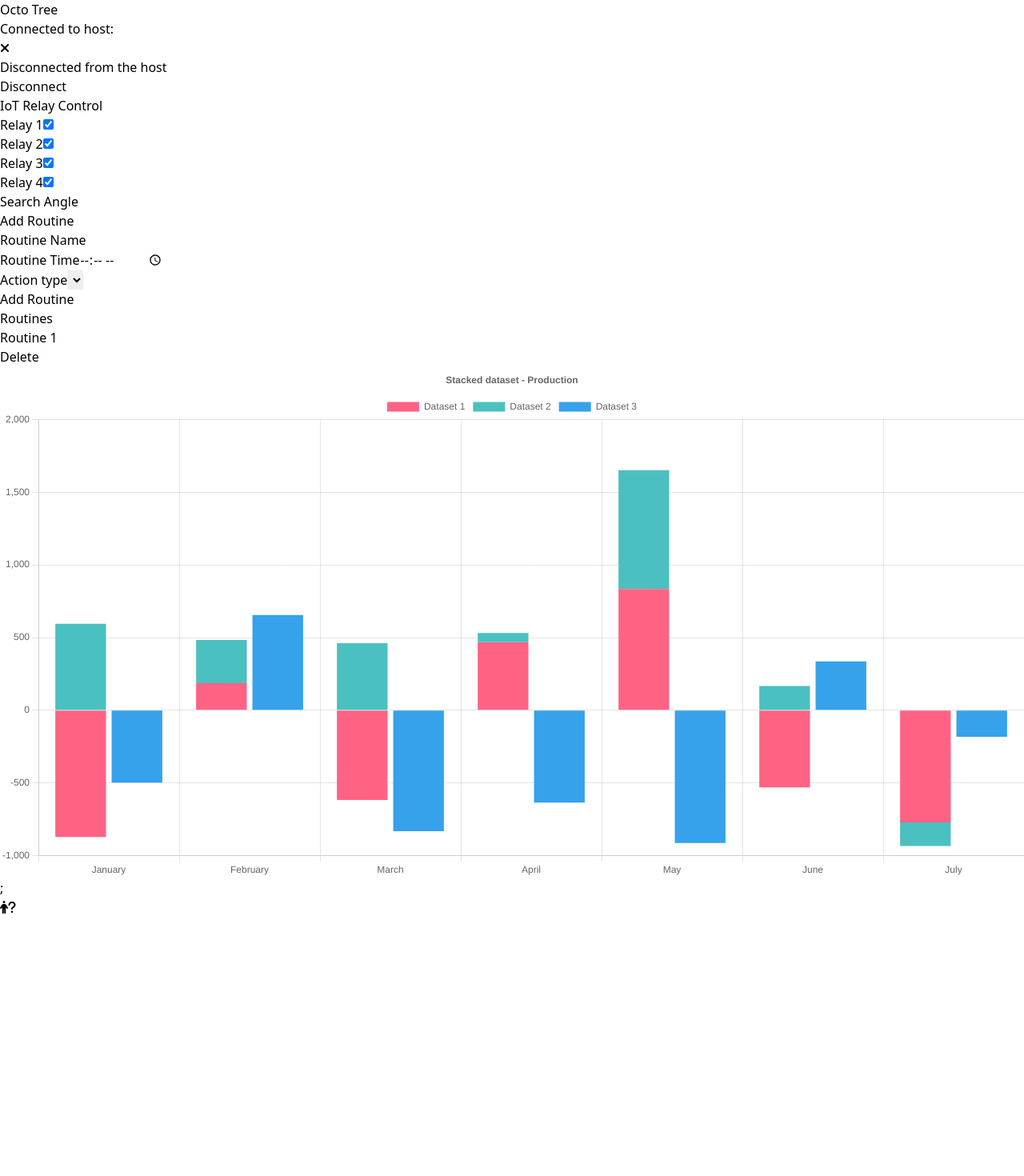
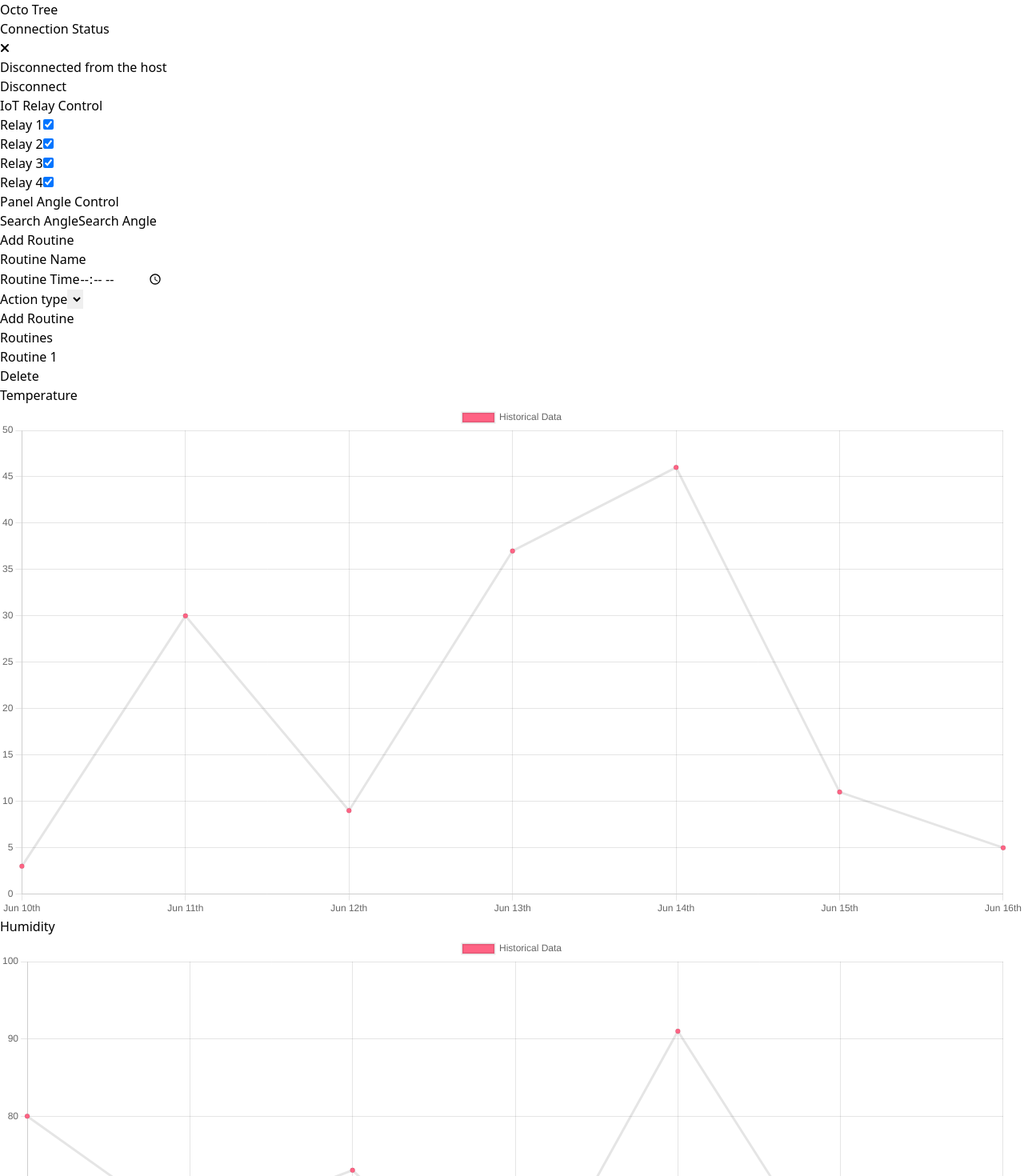
Before and after one commit to Asterki/octo-tree, a React (Vite) app in the folder client/: page / in a window 1280 px wide. Shown: the top 1470 px of the page at 80% size. Before the commit the page ends 1146 px from the top, so only its background shows below. Built offline with nearby package versions, Linux system fonts and the light colour scheme; no server answers.

Commit message:
Feat: Updated the chart type

```diff
--- a/client/src/pages/App.tsx
+++ b/client/src/pages/App.tsx
@@ -5,33 +5,34 @@ import {
   Chart as ChartJS,
   CategoryScale,
   LinearScale,
-    BarElement,
+  PointElement,
+  LineElement,
   Title,
   Tooltip,
   Legend,
-} from "chart.js";
-import { Bar } from "react-chartjs-2";
+} from 'chart.js';
+import { Line } from 'react-chartjs-2';
 import faker from "faker";
 
 import { FontAwesomeIcon } from "@fortawesome/react-fontawesome";
-import { faCheck, faPerson, faQuestion, faTimes } from "@fortawesome/free-solid-svg-icons";
+import {
+    faCheck,
+    faPerson,
+    faQuestion,
+    faTimes,
+} from "@fortawesome/free-solid-svg-icons";
 
 ChartJS.register(
     CategoryScale,
     LinearScale,
-    BarElement,
+    PointElement,
+    LineElement,
     Title,
     Tooltip,
     Legend
   );
 
 export const options = {
-    plugins: {
-        title: {
-            display: true,
-            text: "Stacked dataset - Production",
-        },
-    },
     responsive: true,
     interaction: {
         mode: "index" as const,
@@ -47,37 +48,36 @@ export const options = {
     },
 };
 
-const labels = ["January", "February", "March", "April", "May", "June", "July"];
+const labels = ["Jun 10th", "Jun 11th", "Jun 12th", "Jun 13th", "Jun 14th", "Jun 15th", "Jun 16th"];
 
-export const data = {
+export const temperature_data = {
     labels,
     datasets: [
         {
-            label: "Dataset 1",
+            label: "Historical Data",
             data: labels.map(() =>
-                faker.datatype.number({ min: -1000, max: 1000 })
+                faker.datatype.number({ min: 0, max: 50 })
             ),
             backgroundColor: "rgb(255, 99, 132)",
             stack: "Stack 0",
         },
+    ],
+};
+
+export const humidity_data = {
+    labels,
+    datasets: [
         {
-            label: "Dataset 2",
+            label: "Historical Data",
             data: labels.map(() =>
-                faker.datatype.number({ min: -1000, max: 1000 })
+                faker.datatype.number({ min: 0, max: 100 })
             ),
-            backgroundColor: "rgb(75, 192, 192)",
+            backgroundColor: "rgb(255, 99, 132)",
             stack: "Stack 0",
-        },
-        {
-            label: "Dataset 3",
-            data: labels.map(() =>
-                faker.datatype.number({ min: -1000, max: 1000 })
-            ),
-            backgroundColor: "rgb(53, 162, 235)",
-            stack: "Stack 1",
         },
     ],
 };
+
 
 function App() {
     const [socket, setSocket] = React.useState<Socket | null>(null);
@@ -118,8 +118,8 @@ function App() {
             </div>
 
             <main className="grid grid-cols-12 grid-rows-12 gap-4 p-4">
-                <section className="flex flex-col items-center justify-center gap-2 col-span-2 row-span-1 rounded-md shadow-lg bg-white p-4">
-                    <p className="text-2xl">Connected to host:</p>
+                <section className="flex flex-col items-center justify-start gap-2 col-span-2 row-span-1 rounded-md shadow-lg bg-white p-4">
+                    <h1 className="text-slate-700 text-2xl text-center font-bold">Connection Status</h1>
                     <div
                         className={`${
                             socket == null ? "bg-red-500" : "bg-green-500"
@@ -141,7 +141,7 @@ function App() {
                     </button>
                 </section>
 
-                <section className="flex flex-col items-center justify-center bg-white shadow-lg rounded-md p-2 row-start-2 col-span-2">
+                <section className="flex flex-col items-center justify-start bg-white shadow-lg rounded-md p-2 row-start-2 col-span-2">
                     <h1 className="text-2xl font-bold text-center">
                         IoT Relay Control
                     </h1>
@@ -190,19 +190,29 @@ function App() {
                     </div>
                 </section>
 
-                <section className="flex gap-2">
+                <section className="flex flex-col items-center justify-start gap-2 col-span-2 bg-white shadow-lg rounded-md p-4">
+                    <h1 className="text-slate-700 text-2xl text-center font-bold">Panel Angle Control</h1>
+
                     <button
                         onClick={() => {
                             searchAngle();
                         }}
-                        className="px-4 py-2 rounded-md bg-white shadow-md"
+                        className="px-4 py-2 rounded-md bg-slate-100 shadow-md"
+                    >
+                        Search Angle
+                    </button>
+                    <button
+                        onClick={() => {
+                            searchAngle();
+                        }}
+                        className="px-4 py-2 rounded-md bg-slate-100 shadow-md"
                     >
                         Search Angle
                     </button>
                 </section>
 
                 <section className="flex flex-col justify-between col-start-6 row-start-1 row-span-2 col-span-2 bg-white shadow-lg rounded-md p-4">
-                    <h1 className="text-2xl text-center">Add Routine</h1>
+                    <h1 className="text-slate-700 text-2xl text-center font-bold">Add Routine</h1>
 
                     <div>
                         <label htmlFor="Routine Name">Routine Name</label>
@@ -240,7 +250,7 @@ function App() {
                 </section>
 
                 <section className="flex flex-col col-start-8 row-span-2 col-span-5 bg-white shadow-lg rounded-md p-2 ">
-                    <h1 className="text-2xl text-center">Routines</h1>
+                    <h1 className="text-slate-700 text-2xl text-center font-bold">Routines</h1>
 
                     <div className="flex justify-between items-center p-4 bg-slate-100 rounded-md my-2">
                         <p className="text-lg">Routine 1</p>
@@ -253,7 +263,13 @@ function App() {
                 <section className="items"></section>
 
                 <section className="col-start-1 row-start-3 col-span-3 row-span-2 bg-white rounded-md shadow-lg p-2">
-                    <Bar options={options} data={data} />;
+                    <h1 className="text-slate-700 text-2xl text-center font-bold">Temperature</h1>
+                    <Line options={options} data={temperature_data} />
+                </section>
+
+                <section className="col-start-4 row-start-3 col-span-3 row-span-2 bg-white rounded-md shadow-lg p-2">
+                    <h1 className="text-slate-700 text-2xl text-center font-bold">Humidity</h1>
+                    <Line options={options} data={humidity_data} />
                 </section>
 
                 <section className="col-start-9 row-start-3 col-span-4 row-span-1 bg-white rounded-md shadow-lg p-2">
```
Lines whose indentation alone changed are shown as unchanged.
